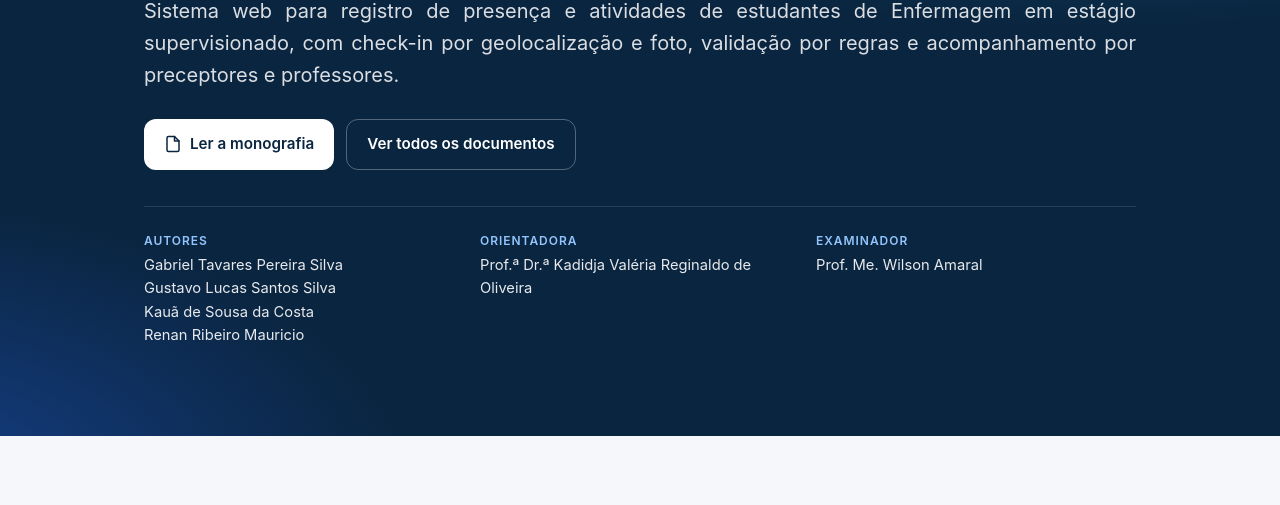
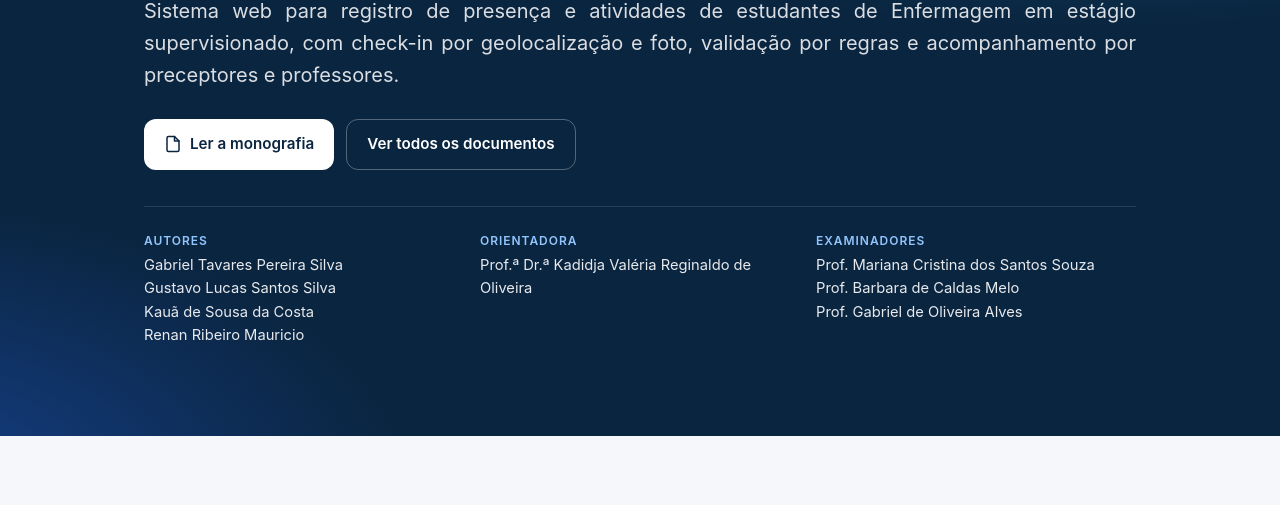
Before and after one commit to Kaua1217/estagiocheck, a plain HTML site: page index.html in a window 1280 px wide. Shown: the part 268-773 px from the top of the page. Drawn offline with Linux system fonts and the light colour scheme.

Commit message:
Atualiza os examinadores da banca
Co-Authored-By: Claude Opus 5.5 <noreply@anthropic.com>
Claude-Session: https://claude.ai/code/session_01FJbhshefT4B95uQNFNjHEe

```diff
--- a/index.html
+++ b/index.html
@@ -139,8 +139,8 @@
         <p>Prof.ª Dr.ª Kadidja Valéria Reginaldo de Oliveira</p>
       </div>
       <div>
-        <h3>Examinador</h3>
-        <p>Prof. Me. Wilson Amaral</p>
+        <h3>Examinadores</h3>
+        <p>Prof. Mariana Cristina dos Santos Souza<br>Prof. Barbara de Caldas Melo<br>Prof. Gabriel de Oliveira Alves</p>
       </div>
     </div>
   </div>
```
Also changed, not shown: 1 other file.
